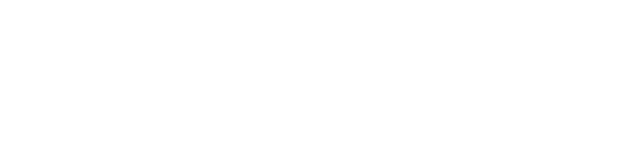
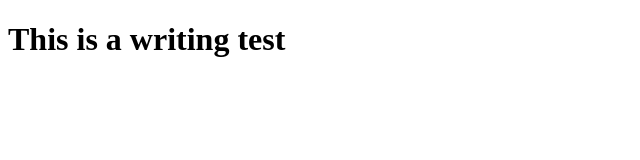
Before and after one commit to adityaK-tech/ninth.gear.racing, a plain HTML site: page index.html in a window 1280 px wide. Shown: the whole page, without its empty margins (0-640 px from the left). Drawn offline with Linux system fonts and the light colour scheme.

Commit message:
this is a test

```diff
--- a/index.html
+++ b/index.html
@@ -6,6 +6,7 @@
         <link rel="stylesheet" href="style.css">
     </head>
     <body>
+        <h1> This is a writing test</h1>
         <script src="script.js" async defer></script>
     </body>
 </html>
```
